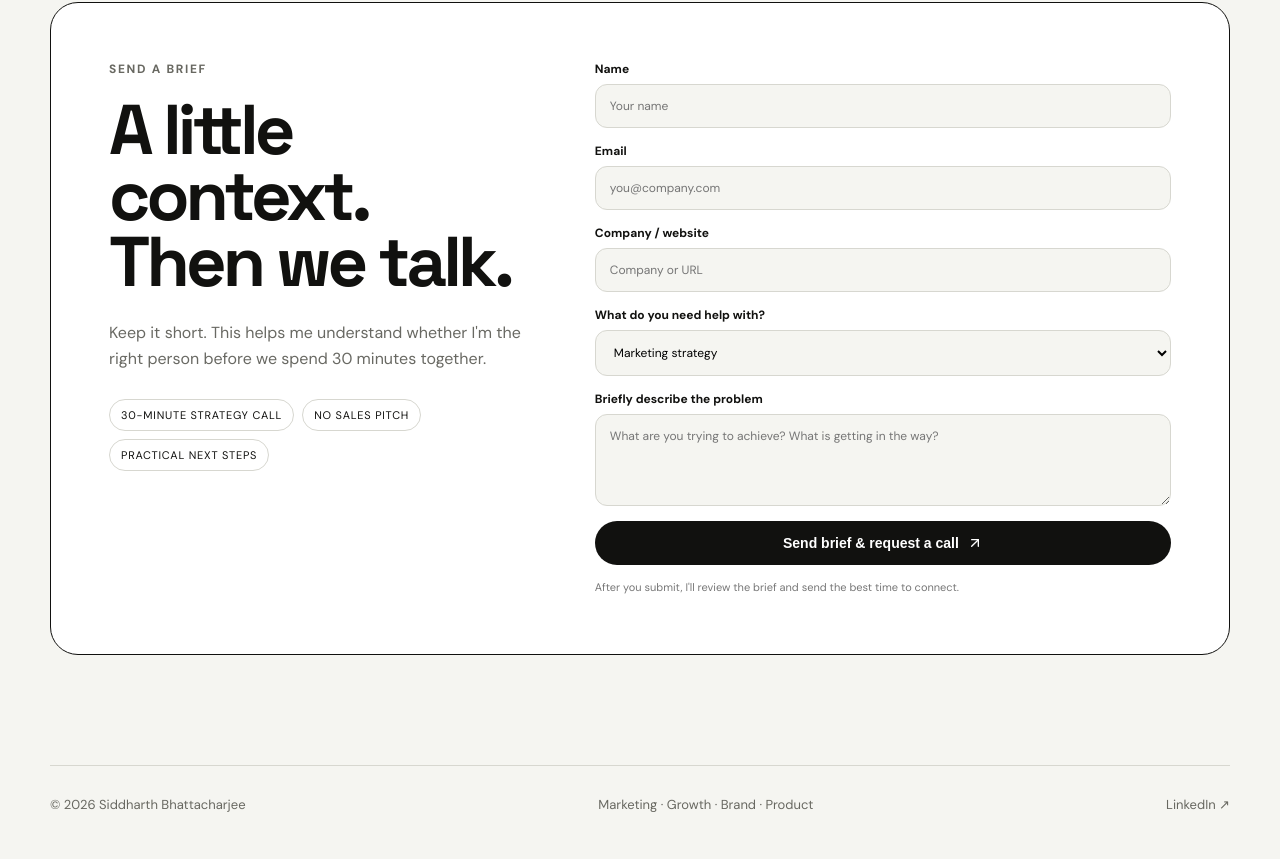
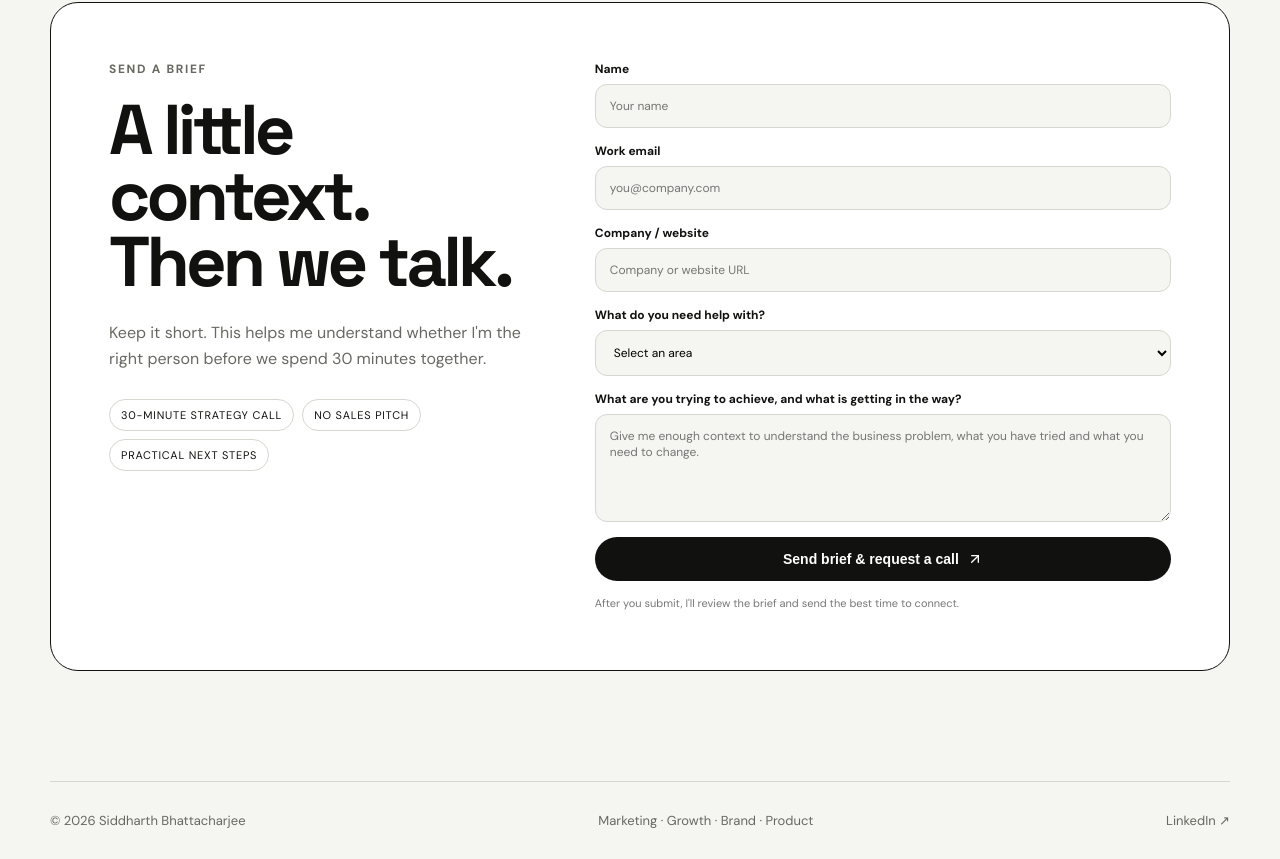
Before and after one commit to iLuciferDevil/siddharth-portfolio, a Next.js app: page / in a window 1280 px wide. Shown: the part 5875-6734 px from the top of the page. Built offline with nearby package versions, Linux system fonts and the light colour scheme.

Commit message:
Tighten contact form qualification

```diff
--- a/app/ContactForm.tsx
+++ b/app/ContactForm.tsx
@@ -2,26 +2,6 @@
 
 import {FormEvent, useState} from 'react';
 import {ArrowUpRight} from 'lucide-react';
-
-const confirmationStyles = `
-  .form-success{display:flex;min-height:520px;position:relative;overflow:hidden;border-radius:20px;background:#171714;color:#fff;padding:48px;align-items:center;justify-content:center;text-align:center;animation:successIn .55s cubic-bezier(.2,.8,.2,1) both}
-  .success-orbit{position:absolute;width:360px;height:360px;border:1px solid rgba(223,255,79,.22);border-radius:50%;animation:orbitSpin 16s linear infinite}
-  .success-orbit:before,.success-orbit:after{content:"";position:absolute;width:7px;height:7px;border-radius:50%;background:#dfff4f;box-shadow:0 0 18px rgba(223,255,79,.7)}
-  .success-orbit:before{left:18%;top:7%}.success-orbit:after{right:10%;bottom:18%}
-  .success-core{position:relative;z-index:2;max-width:510px}
-  .success-mark{width:76px;height:76px;border:1px solid #dfff4f;border-radius:50%;display:grid;place-items:center;margin:0 auto 28px;color:#dfff4f;font-size:34px;animation:markPop .65s .12s cubic-bezier(.2,1.4,.4,1) both}
-  .success-kicker{font-size:11px;text-transform:uppercase;letter-spacing:.18em;color:#dfff4f;font-weight:700}
-  .success-title{font:600 clamp(42px,6vw,70px)/.9 "Space Grotesk";letter-spacing:-.06em;margin:14px 0 16px}
-  .success-copy{color:#aaa;line-height:1.6;max-width:460px;margin:0 auto}
-  .success-next{display:flex;justify-content:center;gap:8px;flex-wrap:wrap;margin:26px 0 30px}.success-next span{border:1px solid #393933;border-radius:999px;padding:8px 11px;font-size:11px;text-transform:uppercase;letter-spacing:.07em;color:#ddd}
-  .success-reset{border:1px solid #dfff4f;background:#dfff4f;color:#171714;border-radius:999px;padding:13px 18px;font:700 13px "DM Sans";cursor:pointer}
-  .form-error{font-size:12px!important;color:#b33a2b!important;line-height:1.45!important;margin:0!important}
-  .lead-form .button:disabled{opacity:.65;cursor:wait}
-  @keyframes successIn{from{opacity:0;transform:translateY(18px) scale(.985)}to{opacity:1;transform:none}}
-  @keyframes markPop{from{opacity:0;transform:scale(.4) rotate(-20deg)}to{opacity:1;transform:none}}
-  @keyframes orbitSpin{to{transform:rotate(360deg)}}
-  @media(max-width:700px){.form-success{min-height:500px;padding:30px 20px}.success-orbit{width:270px;height:270px}}
-`;
 
 export default function ContactForm() {
   const [submitted, setSubmitted] = useState(false);
@@ -31,100 +11,59 @@ export default function ContactForm() {
   async function handleSubmit(event: FormEvent<HTMLFormElement>) {
     event.preventDefault();
     if (sending) return;
-
     const form = event.currentTarget;
     const data = new FormData(form);
-    const honeypot = String(data.get('website') || '');
-    if (honeypot) return;
-
+    if (String(data.get('website') || '')) return;
     setSending(true);
     setError('');
-
     try {
-      const response = await fetch('https://formsubmit.co/ajax/email@siddharthbhattacharjee.in', {
-        method: 'POST',
-        headers: {
-          Accept: 'application/json',
-        },
-        body: data,
-      });
-
+      const response = await fetch('https://formsubmit.co/ajax/email@siddharthbhattacharjee.in', {method:'POST',headers:{Accept:'application/json'},body:data});
       if (!response.ok) throw new Error('Submission failed');
-
-      const result = await response.json().catch(() => ({ success: true }));
+      const result = await response.json().catch(() => ({success:true}));
       if (result && result.success === false) throw new Error('Submission failed');
-
       setSubmitted(true);
       form.reset();
     } catch {
       setError('Something went wrong while sending. Please try again, or email me directly.');
-    } finally {
-      setSending(false);
-    }
+    } finally { setSending(false); }
   }
 
-  return (
-    <>
-      <style>{confirmationStyles}</style>
-      {submitted ? (
-        <div className="form-success">
+  if (submitted) return (
+    <div className="form-success is-visible">
       <div className="success-orbit" aria-hidden="true" />
       <div className="success-core">
         <div className="success-mark" aria-hidden="true">✓</div>
         <div className="success-kicker">Brief received</div>
         <h3 className="success-title">Now we can talk about the interesting part.</h3>
-            <p className="success-copy">
-              Thanks. Your brief is in. I&apos;ll review the context first, then get back to you with the best way to take this forward.
-            </p>
-            <div className="success-next">
-              <span>Reviewing your brief</span>
-              <span>Practical next steps</span>
-              <span>No sales pitch</span>
-            </div>
-            <button className="success-reset" type="button" onClick={() => setSubmitted(false)}>
-              Send another brief
-            </button>
+        <p className="success-copy">Thanks. Your brief is in. I&apos;ll review the context first, then get back to you with the best way to take this forward.</p>
+        <div className="success-next"><span>Reviewing your brief</span><span>Practical next steps</span><span>No sales pitch</span></div>
+        <button className="success-reset" type="button" onClick={() => setSubmitted(false)}>Send another brief</button>
       </div>
     </div>
-      ) : (
+  );
+
+  return (
     <form className="lead-form" onSubmit={handleSubmit}>
       <input type="hidden" name="_subject" value="New consulting enquiry from siddharthbhattacharjee.in" />
       <input type="hidden" name="_captcha" value="false" />
       <input type="hidden" name="_template" value="table" />
       <input type="hidden" name="_url" value="https://siddharthbhattacharjee.in/#booking" />
-          <input
-            type="text"
-            name="website"
-            tabIndex={-1}
-            autoComplete="off"
-            aria-hidden="true"
-            style={{position:'absolute',left:'-9999px',width:1,height:1,opacity:0}}
-          />
+      <input type="text" name="website" tabIndex={-1} autoComplete="off" aria-hidden="true" style={{position:'absolute',left:'-9999px',width:1,height:1,opacity:0}} />
       <label>Name<input name="name" required placeholder="Your name" /></label>
-          <label>Email<input type="email" name="email" required placeholder="you@company.com" /></label>
-          <label>Company / website<input name="company" placeholder="Company or URL" /></label>
+      <label>Work email<input type="email" name="email" required placeholder="you@company.com" /></label>
+      <label>Company / website<input name="company" required placeholder="Company or website URL" /></label>
       <label>What do you need help with?
-            <select name="service">
-              <option>Marketing strategy</option>
-              <option>Landing page / conversion</option>
-              <option>Growth / acquisition</option>
-              <option>Brand / positioning</option>
-              <option>Product marketing / GTM</option>
-              <option>CRM / retention</option>
-              <option>Fractional marketing advisory</option>
-              <option>Something else</option>
+        <select name="service" required defaultValue="">
+          <option value="" disabled>Select an area</option>
+          <option>Marketing strategy</option><option>Landing page / conversion</option><option>Growth / acquisition</option><option>Brand / positioning</option><option>Product marketing / GTM</option><option>CRM / retention</option><option>Fractional marketing advisory</option><option>Something else</option>
         </select>
       </label>
-          <label>Briefly describe the problem
-            <textarea name="message" rows={4} placeholder="What are you trying to achieve? What is getting in the way?" />
+      <label>What are you trying to achieve, and what is getting in the way?
+        <textarea name="message" rows={5} minLength={30} required placeholder="Give me enough context to understand the business problem, what you have tried and what you need to change." />
       </label>
       {error && <p className="form-error" role="alert">{error}</p>}
-          <button className="button" type="submit" disabled={sending}>
-            {sending ? 'Sending your brief…' : 'Send brief & request a call'} <ArrowUpRight size={16} />
-          </button>
+      <button className="button" type="submit" disabled={sending}>{sending ? 'Sending your brief…' : 'Send brief & request a call'} <ArrowUpRight size={16} /></button>
       <p className="form-note">After you submit, I&apos;ll review the brief and send the best time to connect.</p>
     </form>
-      )}
-    </>
   );
 }
```
Lines whose indentation alone changed are shown as unchanged.
